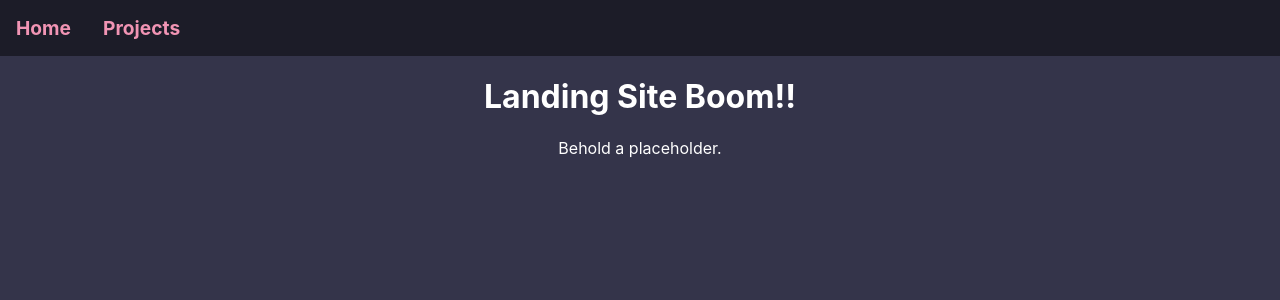
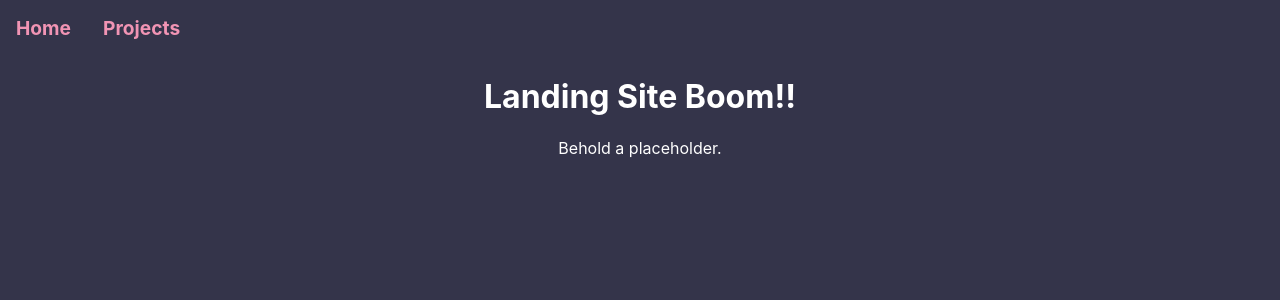
Before and after one commit to alloba/personal-site, a React (Create React App) app: page / in a window 1280 px wide. Shown: the top 300 px of the page. Built offline with nearby package versions, Linux system fonts and the light colour scheme.

Commit message:
rework the menu section of the site - mostly extracting components and moving them away from App.js

```diff
--- a/src/App.css
+++ b/src/App.css
@@ -1,30 +1,3 @@
 .App {
   text-align: center;
 }
-
-.header-section {
-  background: #1c1c28;
-}
-
-ul.header-links {
-  display: flex;
-  align-items: stretch; /* Default */
-  justify-content: flex-start;
-  width: 100%;
-  margin: 0;
-  padding: 0;
-}
-
-li.header-list-item {
-  list-style-type: none;
-  display: block;
-  flex: 0 1 auto; /* Default */
-  padding: 1em;
-}
-
-a.header-list-link {
-  text-decoration: none;
-  color: #F194B4;
-  font-size: 1.2em;
-  font-weight: bold;
-}
--- a/src/App.js
+++ b/src/App.js
@@ -1,40 +1,40 @@
 import './App.css';
 
-import Home from "./home/Home";
-import Projects from "./projects/Projects";
+import Home from "./routes/home/Home";
+import Projects from "./routes/projects/Projects";
 import {
     Routes,
-    Route,
-    Link
+    Route
 } from 'react-router-dom'
+import MenuTop from "./components/MenuTop/MenuTop";
+import {NavigationComponent} from "./data-structures/NavigationComponent";
 
-
-const headerSections = [
-    {title: 'Home', location: '/', component: <Home/>},
-    {title: 'Projects', location: '/projects', component: <Projects/>}
-]
-const headerLinks = headerSections.map(section =>
-    <li className={'header-list-item'} key={section.title}>
-        <Link className={'header-list-link'} to={section.location}>{section.title}</Link>
-    </li>
-)
-const headerRoutes = headerSections.map(section =>
-    <Route key={section.title} path={section.location} element={section.component}>{section.title}</Route>
-)
-
-
+/**
+ * Entrypoint into the React site.
+ * All that happens here is the creation of a menu, a route render area, and a list of objects to populate both.
+ *
+ * Simply create/maintain a list of NavigationComponent objects,
+ * and they will be fed into both the page menu and the Router for the site.
+ *
+ * @returns {JSX.Element}
+ * @constructor
+ */
 function App() {
     return (
         <div className="App">
-
-            {/*Menu Header*/}
-            <div className={'header-section'}><ul className={'header-links'}>{headerLinks}</ul></div>
-
-            {/*Route Content*/}
-            <Routes>{headerRoutes}</Routes>
-
+            <MenuTop menuObjects={menuItems}/>
+            <Routes>{routes}</Routes>
         </div>
     );
 }
 
+const menuItems = [
+    new NavigationComponent('Home', 'Home page for website', '/', <Home/>),
+    new NavigationComponent('Projects', 'Projects page', '/projects', <Projects/>)
+]
+
+const routes = menuItems.map(item =>
+    <Route key={item.title} path={item.link} element={item.component}>{item.title}</Route>
+)
+
 export default App;
--- /dev/null
+++ b/src/components/MenuTop/MenuTop.css
@@ -0,0 +1,28 @@
+.MenuTop {}
+
+.header-section {
+    background: #1c1c28;
+}
+
+ul {
+    display: flex;
+    align-items: stretch; /* Default */
+    justify-content: flex-start;
+    width: 100%;
+    margin: 0;
+    padding: 0;
+}
+
+li {
+    list-style-type: none;
+    display: block;
+    flex: 0 1 auto; /* Default */
+    padding: 1em;
+}
+
+a {
+    text-decoration: none;
+    color: #F194B4;
+    font-size: 1.2em;
+    font-weight: bold;
+}
--- /dev/null
+++ b/src/components/MenuTop/MenuTop.js
@@ -0,0 +1,46 @@
+import React from 'react';
+import './MenuTop.css';
+import {Link} from "react-router-dom";
+
+const MenuTop = ({menuObjects}) => (
+    <div className="MenuTop">
+        <ul>
+            {generateMenu(menuObjects)}
+        </ul>
+    </div>
+);
+
+/**
+ * Generate menu object HTML from provided object list..
+ *
+ * @param {Array<NavigationComponent>} menuObjects
+ * @returns {JSX.Element}
+ */
+function generateMenu(menuObjects) {
+    const menuList = menuObjects.map(item => generateMenuItem(item))
+    return (<ul>{menuList}</ul>)
+}
+
+/**
+ * Generate menu item from provided object.
+ * @param {NavigationComponent} itemObject
+ * @returns {JSX.Element}
+ */
+function generateMenuItem(itemObject) {
+    return (
+        <li key={itemObject.title}>
+            <Link className={'header-list-link'}
+                  to={itemObject.link}
+                  title={itemObject.description}>
+                {itemObject.title}
+            </Link>
+        </li>
+    )
+}
+
+
+MenuTop.propTypes = {};
+
+MenuTop.defaultProps = {};
+
+export default MenuTop;
--- /dev/null
+++ b/src/data-structures/NavigationComponent.js
@@ -0,0 +1,8 @@
+export class NavigationComponent {
+    constructor(name = '', description = '', link = '', component = undefined) {
+        this.title = name
+        this.description = description
+        this.link = link
+        this.component = component
+    }
+}
--- a/src/projects/Projects.js
+++ b/src/routes/projects/Projects.js
@@ -23,13 +23,17 @@ const projectList = [
 
 export default function Projects() {
     return (
-        <div >
+        <div>
             <table className={'project-table-div'}>
-                <tr>
-                    <th>Name</th>
-                    <th>Description</th>
-                </tr>
-                {renderProjectListElements()}
+                <thead>
+                    <tr>
+                        <th>Name</th>
+                        <th>Description</th>
+                    </tr>
+                </thead>
+                <tbody>
+                    {renderProjectListElements()}
+                </tbody>
             </table>
         </div>
     )
@@ -41,9 +45,7 @@ export default function Projects() {
  * @returns {*[]}
  */
 function renderProjectListElements() {
-    return projectList.map(entry =>
-        renderSingleProjectListElement(entry)
-    )
+    return projectList.map(entry => renderSingleProjectListElement(entry))
 }
 
 /**
```
Also changed, not shown: src/routes/home/Home.css (added), src/routes/home/Home.js (renamed from src/home/Home.js), src/routes/projects/Projects.css (renamed from src/projects/Projects.css).
